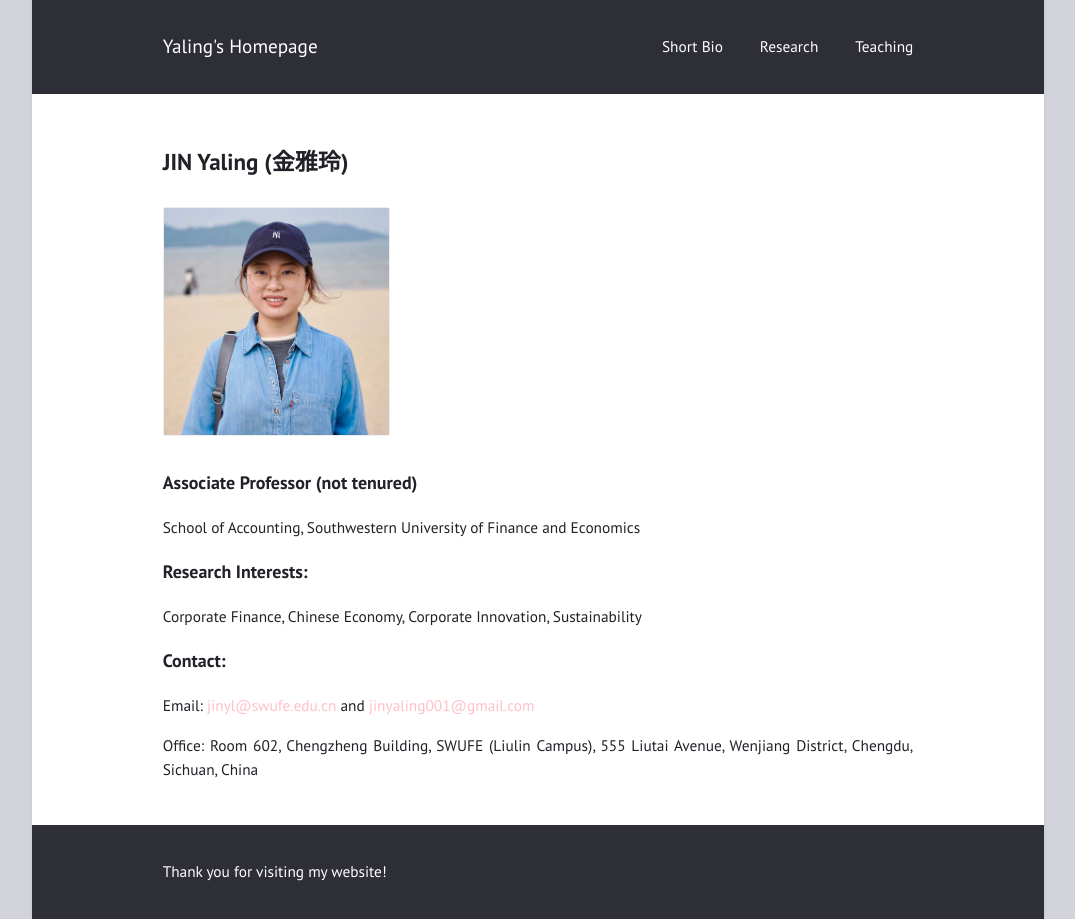
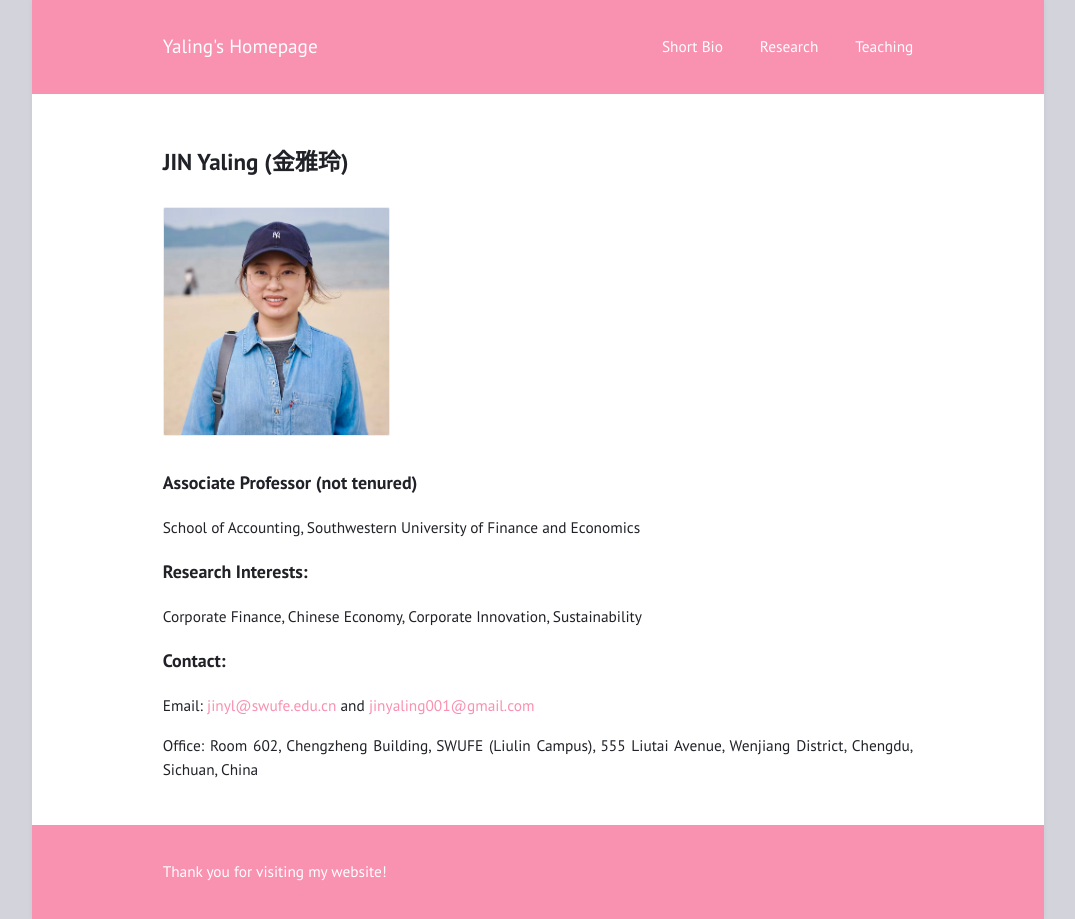
Before and after one commit to jinyaling/jinyaling.github.io, a Jekyll site: the page built from index.md, in a window 1280 px wide. Shown: the whole page, without its empty margins (102-1177 px from the left). Built offline with Jekyll 4.4.1, drawn with Linux system fonts in a browser that asks for light colours.

Commit message:
Update frame.sass

```diff
--- a/assets/css/frame.sass
+++ b/assets/css/frame.sass
@@ -11,7 +11,7 @@ body
   box-shadow: 0 0 .3em lighten($dark, 65%)
 
 body > header, body > footer
-  background: lighten($dark, 5%)
+  background: #f991b1
   color: $light
 
 @media (min-width: 32em)
@@ -25,4 +25,4 @@ body > header, body > footer
     background: $dark
 
 a
-  color: pink
+  color: #f991b1
```
